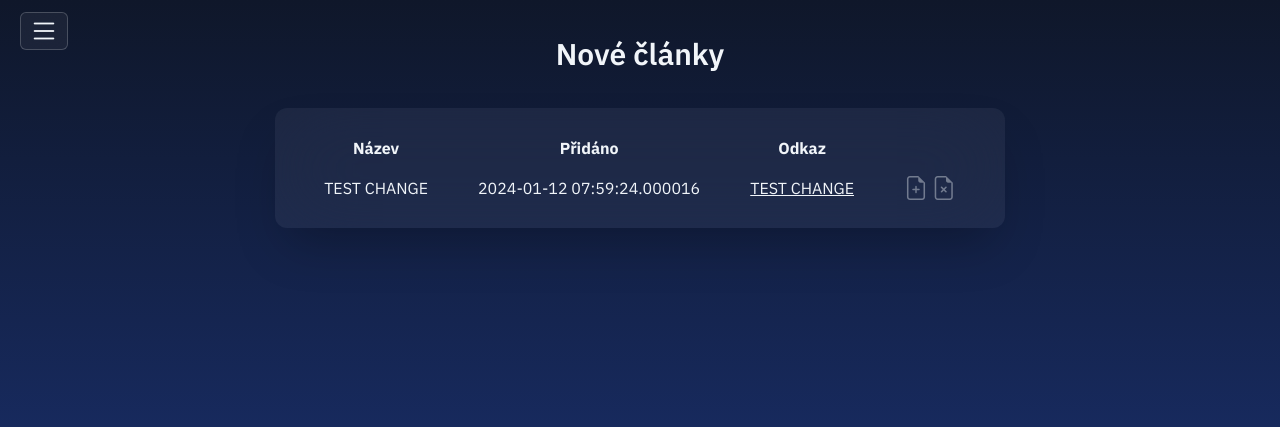
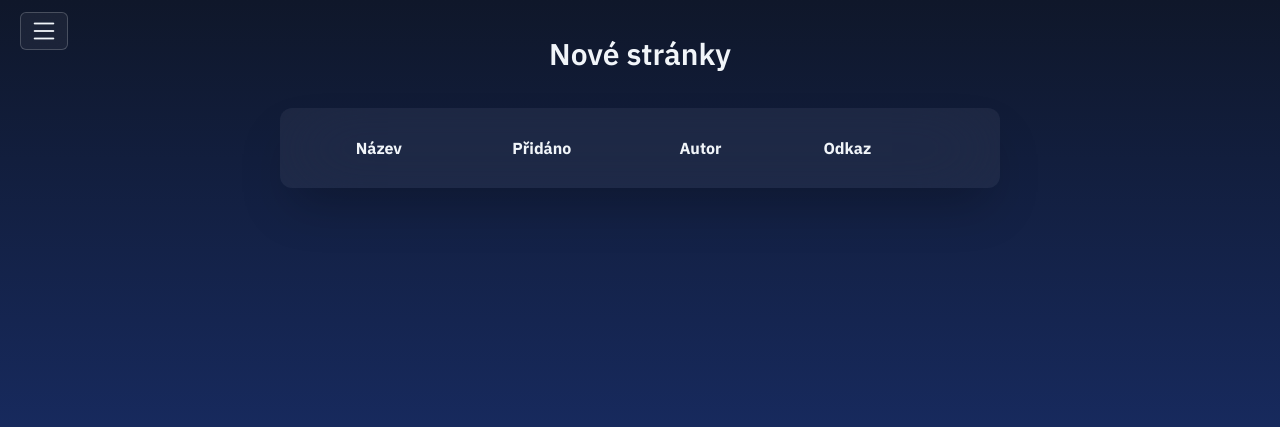
Before and after one commit to scp-cs/translatordb_web, a Flask app: page /changes in a window 1280 px wide. Shown: the top 427 px of the page. Run offline with Flask 3, Linux system fonts and the light colour scheme; the visitor is signed in with stand-in values (Sample User, id 1); lists and menus that the app fills with data are empty; some libraries are stand-ins or nearby versions.

Commit message:
finish RSS changes feature

```diff
--- a/App.py
+++ b/App.py
@@ -35,7 +35,8 @@ from blueprints.search import SearchController
 from blueprints.rsspage import RssPageController
 from blueprints.oauth import OauthController
 
-from extensions import login_manager, dbs, rss, sched, oauth
+from extensions import login_manager, dbs, sched, oauth, rss
+from rss import RSSMonitor
 
 app = Flask(__name__)
 
--- a/blueprints/debug.py
+++ b/blueprints/debug.py
@@ -16,3 +16,9 @@ def nickupdate():
 def avdownload():
     sched.run_job('Download avatars')
     return redirect(url_for('index'))
+
+@DebugTools.route('/debug/rssupdate')
+@login_required
+def updaterss():
+    sched.run_job('Fetch RSS updates')
+    return redirect(url_for('index'))
--- a/extensions.py
+++ b/extensions.py
@@ -1,11 +1,11 @@
 from db import Database
-from rss import RSSMonitor
 from flask_apscheduler import APScheduler
 from flask_login import LoginManager
 from flask_discord import DiscordOAuth2Session
+from rss import RSSMonitor
 
 dbs = Database()
-rss = RSSMonitor()
 sched = APScheduler()
 login_manager = LoginManager()
 oauth = DiscordOAuth2Session()
+rss = RSSMonitor()
--- a/static/css/style.css
+++ b/static/css/style.css
@@ -579,6 +579,11 @@ video {
   margin-bottom: 1.25rem;
 }
 
+.mx-auto{
+  margin-left: auto;
+  margin-right: auto;
+}
+
 .my-2{
   margin-top: 0.5rem;
   margin-bottom: 0.5rem;
@@ -599,21 +604,11 @@ video {
   margin-bottom: 0.25rem;
 }
 
-.mx-auto{
-  margin-left: auto;
-  margin-right: auto;
-}
-
 .mx-1{
   margin-left: 0.25rem;
   margin-right: 0.25rem;
 }
 
-.mx-3{
-  margin-left: 0.75rem;
-  margin-right: 0.75rem;
-}
-
 .mx-2{
   margin-left: 0.5rem;
   margin-right: 0.5rem;
@@ -1295,6 +1273,10 @@ video {
   text-decoration-line: underline;
 }
 
+.decoration-white\/50{
+  text-decoration-color: rgb(255 255 255 / 0.5);
+}
+
 .opacity-0{
   opacity: 0;
 }
@@ -1307,16 +1289,16 @@ video {
   opacity: 0.6;
 }
 
+.opacity-40{
+  opacity: 0.4;
+}
+
 .opacity-50{
   opacity: 0.5;
 }
 
 .opacity-80{
   opacity: 0.8;
-}
-
-.opacity-40{
-  opacity: 0.4;
 }
 
 .opacity-70{
--- a/templates/add_article.j2
+++ b/templates/add_article.j2
@@ -11,7 +11,7 @@
     {{form.title.label(class='opacity-90 self-start text-sm font-thin')}}
     {{form.title(class='input-field mb-4', id='input-title')}}
     {{form.link.label(class='opacity-90 self-start text-sm font-thin')}}
-    {{form.link(class='input-field mb-4', id='input-link', value='https://scp-cs.wikidot.com/')}}
+    {{form.link(class='input-field mb-4', id='input-link')}}
     {{form.translator.label(class='opacity-90 self-start text-sm font-thin')}}
     {{form.translator(class='opacity-60 input-field mb-4 select-none', disabled='', value=user.nickname)}}
     {{form.words.label(class='opacity-90 self-start text-sm font-thin')}}
--- a/templates/changes.j2
+++ b/templates/changes.j2
@@ -2,12 +2,13 @@
 
 {% block content %}
 <div class="flex flex-col items-center justify-center px-10 py-4">
-    <h1 class="my-5 text-3xl font-semibold">Nové články</h1>
+    <h1 class="my-5 text-3xl font-semibold">Nové stránky</h1>
     <table class="w-full text-center mx-auto my-4 transition-all shadow-2xl md:bg-white md:border-separate md:table-auto md:py-5 md:w-auto md:min-w-[60%] border-spacing-x-12 border-spacing-y-0 md:rounded-xl md:bg-opacity-5 md:backdrop-blur-2xl">
     <thead>
         <tr class="border-b-2 border-black">
             <th>Název</th>
             <th>Přidáno</th>
+            <th>Autor</th>
             <th>Odkaz</th>
             <th></th>
         </tr>
@@ -17,10 +18,11 @@
         <tr class="h-10 p-4" id="ch-{{ch.uuid}}">
             <td data-label="Název">{{ ch.title }}</td>
             <td data-label="Přidáno">{{ ch.timestamp }}</td>
-            <td data-label="Odkaz"><a href="{{ ch.link }}" class=" decoration-white/50 hover:text-slate-500 underline transition-all">{{ ch.title }}</a></td>
+            <td data-label="Autor"><a href="{{ url_for('UserController.user', uid=ch.author.uid) }}" class=" decoration-white/50 hover:text-blue-400 underline transition-all">{{ ch.author.nickname }}</a></td>
+            <td data-label="Odkaz"><a href="{{ ch.link }}" class=" decoration-white/50 hover:text-blue-400 underline transition-all">{{ ch.title }}</a></td>
             <td class="md:table-row flex flex-col gap-2">
-            <a class="" href="#"><i class="bi bi-file-earmark-plus opacity-40 hover:opacity-100 text-2xl transition-opacity"></i></a>
-            <a class="" onclick="delete_confirm(this);"><i class="bi bi-file-earmark-x opacity-40 hover:opacity-100 text-2xl transition-opacity"></i></a>
+            <a href="{{ url_for('ArticleController.add_article', uid=ch.author.uid, rss=1, l=ch.link, t=ch.title, u=ch.uuid) }}"><i class="bi bi-file-earmark-plus opacity-40 hover:opacity-100 text-2xl transition-opacity"></i></a>
+            <a href="{{ url_for('RssPageController.ignore_update', u=ch.uuid)}}" onclick="delete_confirm(this);"><i class="bi bi-file-earmark-x opacity-40 hover:opacity-100 text-2xl transition-opacity"></i></a>
             </td>
         </tr>
         {% endfor %}
--- a/templates/sidebar.j2
+++ b/templates/sidebar.j2
@@ -1,45 +1,51 @@
 {% if not hide_sidebar %}
-<div id="sidebar" class="fixed top-0 left-0 flex flex-col w-full h-screen p-4 transition-all duration-500 -translate-x-full md:bg-white/5 backdrop-blur-md md:w-64">
+<div id="sidebar" class="md:bg-white/5 backdrop-blur-md md:w-64 fixed top-0 left-0 flex flex-col w-full h-screen p-4 transition-all duration-500 -translate-x-full">
     {% if not current_user.is_authenticated %}
     <a href="{{ url_for('UserAuth.login') }}">
-        <div class="flex flex-row items-center justify-between w-full h-12 px-3 py-2 my-3 transition-all border rounded-md bg-white/5 hover:bg-white/20 border-white/20">
-            <i class="text-lg bi bi-box-arrow-in-right"></i>
+        <div class="bg-white/5 hover:bg-white/20 border-white/20 flex flex-row items-center justify-between w-full h-12 px-3 py-2 my-3 transition-all border rounded-md">
+            <i class="bi bi-box-arrow-in-right text-lg"></i>
             <p>Přihlásit se</p>
         </div>
     </a>
     {% else %}
     <a href="{{ url_for('UserAuth.logout') }}">
-        <div class="flex flex-row items-center justify-between w-full h-12 px-3 py-2 my-3 transition-all border rounded-md bg-white/5 hover:bg-white/20 border-white/20">
-            <i class="text-lg bi bi-escape"></i>
+        <div class="bg-white/5 hover:bg-white/20 border-white/20 flex flex-row items-center justify-between w-full h-12 px-3 py-2 my-3 transition-all border rounded-md">
+            <i class="bi bi-escape text-lg"></i>
             <p>Odhlásit se</p>
         </div>
     </a>
     {% endif %}
     <a href="{{ url_for('index') }}">
-        <div class="flex flex-row items-center justify-between w-full h-12 px-3 py-2 my-3 transition-all border rounded-md bg-white/5 hover:bg-white/20 border-white/20">
-            <i class="text-lg bi bi-trophy"></i>
+        <div class="bg-white/5 hover:bg-white/20 border-white/20 flex flex-row items-center justify-between w-full h-12 px-3 py-2 my-3 transition-all border rounded-md">
+            <i class="bi bi-trophy text-lg"></i>
             <p>Žebříček překladatelů</p>
         </div>
     </a>
     <a href="{{ url_for('StatisticsController.view_stats') }}">
-        <div class="flex flex-row items-center justify-between w-full h-12 px-3 py-2 my-3 transition-all border rounded-md bg-white/5 hover:bg-white/20 border-white/20">
-            <i class="text-lg bi bi-bar-chart"></i>
+        <div class="bg-white/5 hover:bg-white/20 border-white/20 flex flex-row items-center justify-between w-full h-12 px-3 py-2 my-3 transition-all border rounded-md">
+            <i class="bi bi-bar-chart text-lg"></i>
             <p>Statistiky</p>
         </div>
     </a>
     {% if current_user.is_authenticated %}
+    <a href="{{ url_for('RssPageController.rss_changes') }}">
+        <div class="bg-white/5 hover:bg-white/20 border-white/20 flex flex-row items-center justify-between w-full h-12 px-3 py-2 my-3 transition-all border rounded-md">
+            <i class="bi bi-rss text-lg"></i>
+            <p>Nové stránky</p>
+        </div>
+    </a>
     <a href="{{ url_for('UserController.add_user') }}">
-        <div class="flex flex-row items-center justify-between w-full h-12 px-3 py-2 my-3 transition-all border rounded-md bg-white/5 hover:bg-white/20 border-white/20">
-            <i class="text-lg bi bi-person-add"></i>
+        <div class="bg-white/5 hover:bg-white/20 border-white/20 flex flex-row items-center justify-between w-full h-12 px-3 py-2 my-3 transition-all border rounded-md">
+            <i class="bi bi-person-add text-lg"></i>
             <p>Přidat uživatele</p>
         </div>
     </a>
     {% endif %}
-    <div id='sidebar-close' class="flex flex-row items-center justify-between w-full h-12 px-3 py-2 my-3 mt-auto transition-all border rounded-md bg-white/5 hover:bg-white/20 border-white/20">
-        <i class="text-lg bi bi-x-lg"></i>
+    <div id='sidebar-close' class="bg-white/5 hover:bg-white/20 border-white/20 flex flex-row items-center justify-between w-full h-12 px-3 py-2 my-3 mt-auto transition-all border rounded-md">
+        <i class="bi bi-x-lg text-lg"></i>
         <p>Zavřít</p>
     </div>
 </div>
-<i id='sidebar-toggle' class="fixed block px-2 text-3xl transition-all border rounded-md bi bi-list top-3 left-5 bg-white/5 hover:bg-white/20 backdrop-blur-lg border-white/20"></i>
+<i id='sidebar-toggle' class="bi bi-list top-3 left-5 bg-white/5 hover:bg-white/20 backdrop-blur-lg border-white/20 fixed block px-2 text-3xl transition-all border rounded-md"></i>
 <script src="{{ url_for('static', filename='js/sidebar.js')}}"></script>
 {% endif %}
```
Also changed, not shown: other parts of static/css/style.css (+76 -93 lines), blueprints/articles.py (+18 -4 lines), blueprints/rsspage.py (+20 -5 lines), db.py (+11 -2 lines), rss.py (+80 -15 lines), static/js/newarticle.js (+6 -3 lines), static/js/changes.js (deleted).
